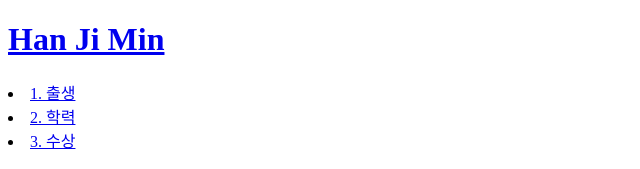
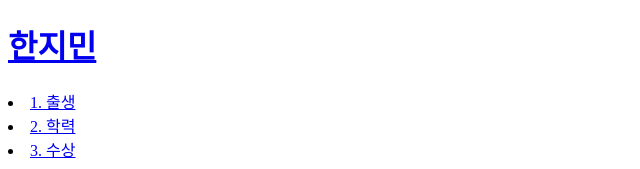
Before and after one commit to NaKyongRyul/web1, a plain HTML site: page index.html in a window 1280 px wide. Shown: the top 169 px of the page, without its empty margins (0-640 px from the left). Drawn offline with Linux system fonts and the light colour scheme.

Commit message:
first version_HTML

```diff
--- a/index.html
+++ b/index.html
@@ -5,7 +5,7 @@
 </head>
 
 <body>
-    <h1><a href="index.html">Han Ji Min</a></h1></a>
+    <h1><a href="index.html">한지민</a></h1></a>
     <li><a href="1.html">1. 출생</li></a>
     <li><a href="2.html">2. 학력</li></a>
     <li><a href="3.html">3. 수상</li></a>
```
